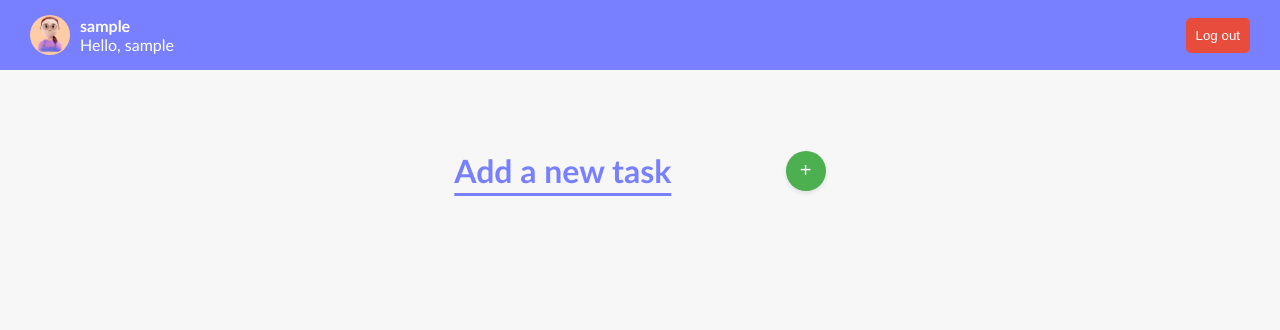
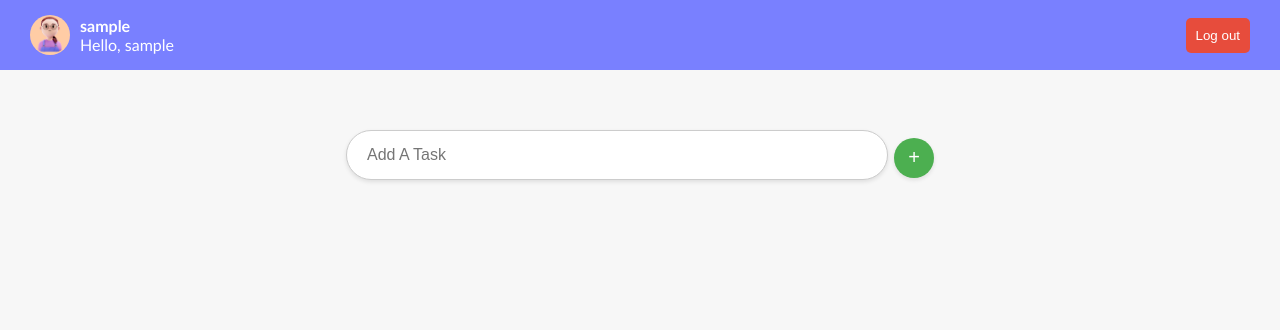
Before and after one commit to Younes-khadraoui/ASKY, a PHP site: page /todo.php in a window 1280 px wide. Shown: the top 330 px of the page. Run offline with PHP 8.4, Linux system fonts and the light colour scheme; the visitor is signed in with stand-in values (Sample User, id 1); data that the repository does not hold is empty.

Commit message:
added input back

```diff
--- a/styles/todo.css
+++ b/styles/todo.css
@@ -72,11 +72,20 @@ body {
   position: relative;
 }
 
-.task-bar h1 {
-  font-weight: bold;
-  color: #7980ff;
-  text-decoration: underline;
-  text-underline-offset: 10px;
+.task-bar input {
+  padding: 15px 20px;
+  border: 1px solid #ccc;
+  border-radius: 25px;
+  margin-bottom: 5px;
+  width: 500px;
+  box-shadow: 0 2px 4px rgba(0, 0, 0, 0.1);
+  font-size: 16px;
+  outline: none;
+  transition: all 0.3s ease;
+}
+
+.task-bar input:focus {
+  border-color: #7980ff;
 }
 
 .add-btn {
--- a/todo.php
+++ b/todo.php
@@ -41,7 +41,7 @@ $stmt->close();
     <meta charset="UTF-8">
     <meta name="viewport" content="width=device-width, initial-scale=1.0">
     <title>Task Manager</title>
-    <link rel="stylesheet" href="styles/todo.css?v=1.0">
+    <link rel="stylesheet" href="styles/todo.css?v=1.1">
 </head>
 <body>
     <header class="navbar">
@@ -59,7 +59,7 @@ $stmt->close();
 
     <div class="container">
         <div class="task-bar">
-            <h1>Add a new task</h1>
+            <input  onclick="openModal()" type="text" id="task-input" placeholder="Add A Task">
             <button class="add-btn" onclick="openModal()">+</button>
         </div>
         <div class="task-list" id="task-list">
@@ -68,7 +68,7 @@ $stmt->close();
                 <div class="task-header">
                     <div>
                         <div class="editable" onclick="makeEditable(this, 'task_name')">
-                            <p  class="task-title"><?php echo htmlspecialchars($task['task_name']); ?></p>
+                            <p class="task-title"><?php echo htmlspecialchars($task['task_name']); ?></p>
                         </div>
                         <div class="editable" onclick="makeEditable(this, 'description')">
                             <p class="task-description"><?php echo htmlspecialchars($task['description']); ?></p>
```
